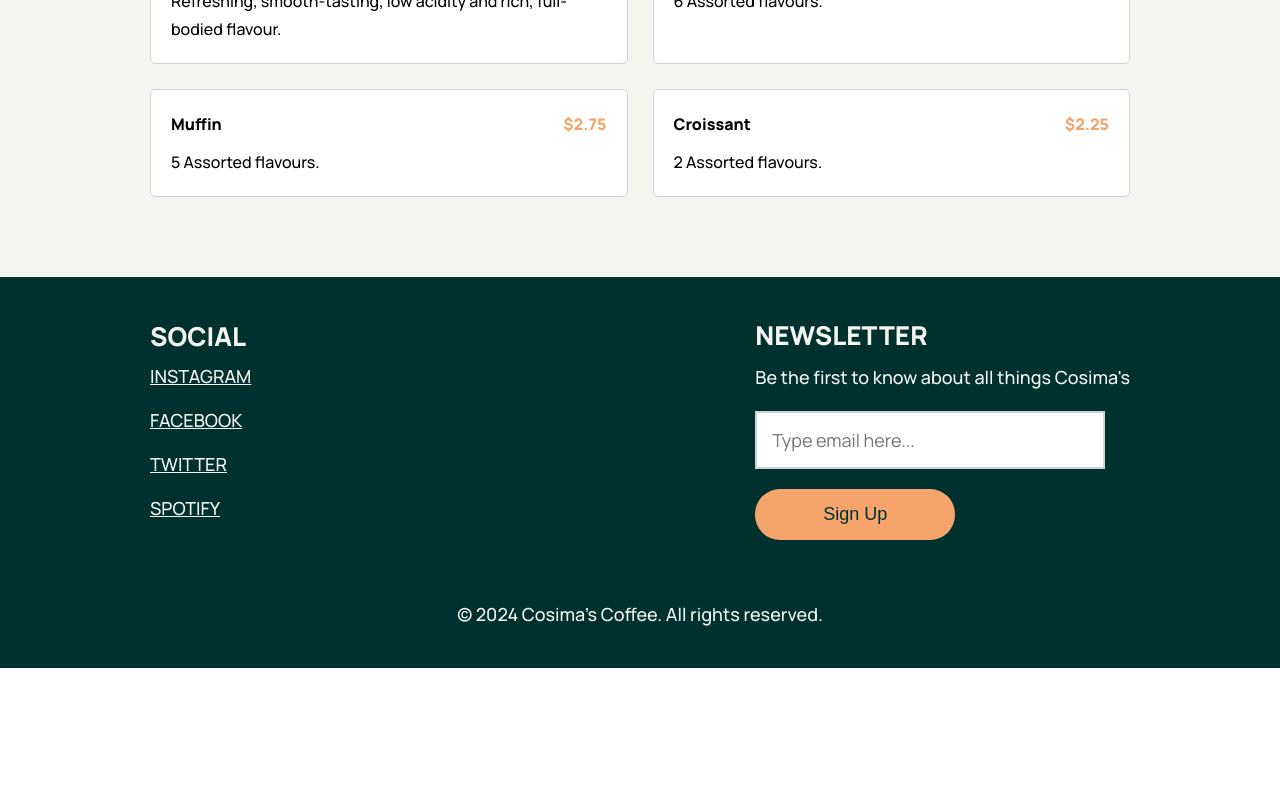
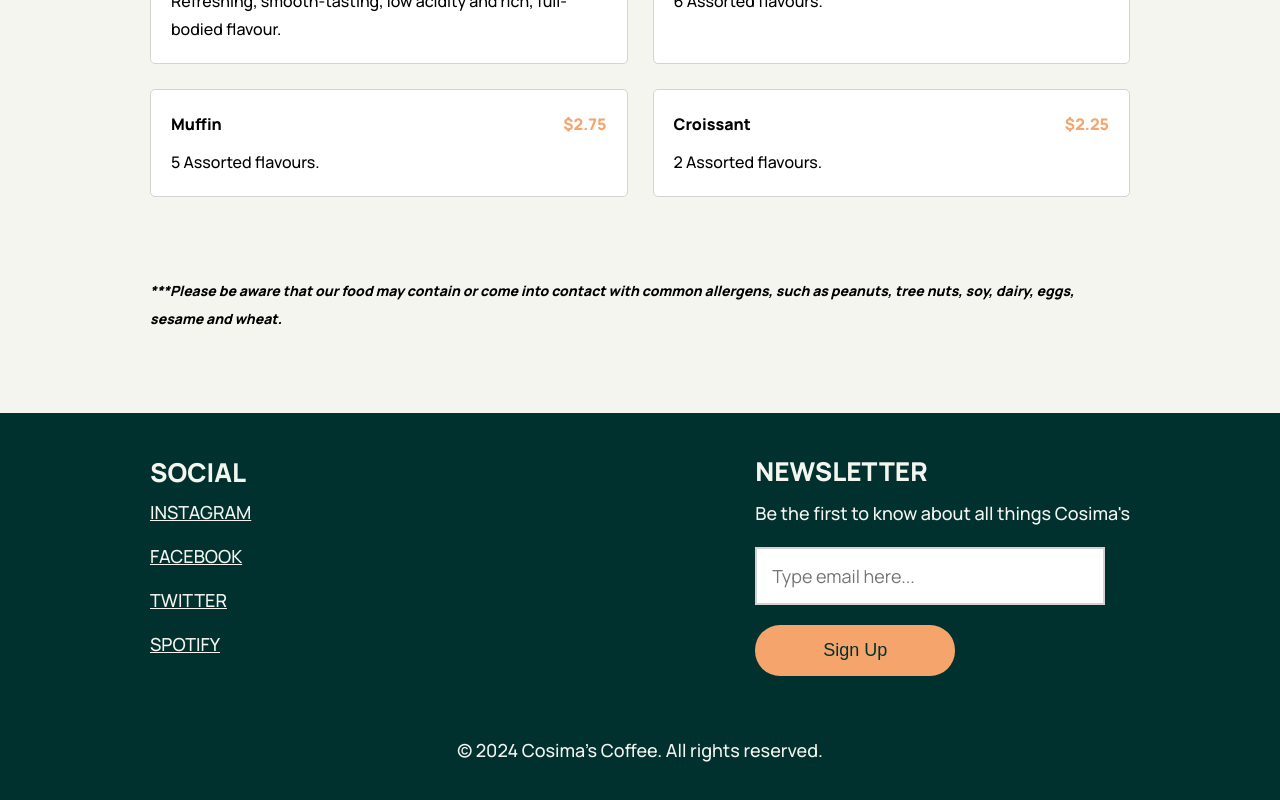
Before and after one commit to alexismgjackson-github/cosimas, a React (Vite) app: page /menu in a window 1280 px wide. Shown: the part 889-1689 px from the top of the page. Before the commit the page ends 1557 px from the top, so only its background shows below. Built offline with nearby package versions, Linux system fonts and the light colour scheme; a web font is replaced by a local one.

Commit message:
add menu disclaimer

```diff
--- a/pages/Menu.css
+++ b/pages/Menu.css
@@ -9,6 +9,13 @@
 .menu-items {
   display: grid;
   gap: 2.5rem;
+}
+
+.menu-disclaimer {
+  font-size: 1.4rem;
+  font-style: italic;
+  font-weight: 800;
+  margin-top: 8rem;
 }
 
 /* Extra small devices (phones, 600px and down) */
--- a/pages/Menu.jsx
+++ b/pages/Menu.jsx
@@ -13,6 +13,13 @@ export default function Menu() {
       <div className="menu-container">
         <h1 className="menu-heading">Our Menu</h1>
         <div className="menu-items">{menuElements}</div>
+        <div className="disclaimer-container">
+          <p className="menu-disclaimer">
+            ***Please be aware that our food may contain or come into contact
+            with common allergens, such as peanuts, tree nuts, soy, dairy, eggs,
+            sesame and wheat.
+          </p>
+        </div>
       </div>
     </>
   );
```
